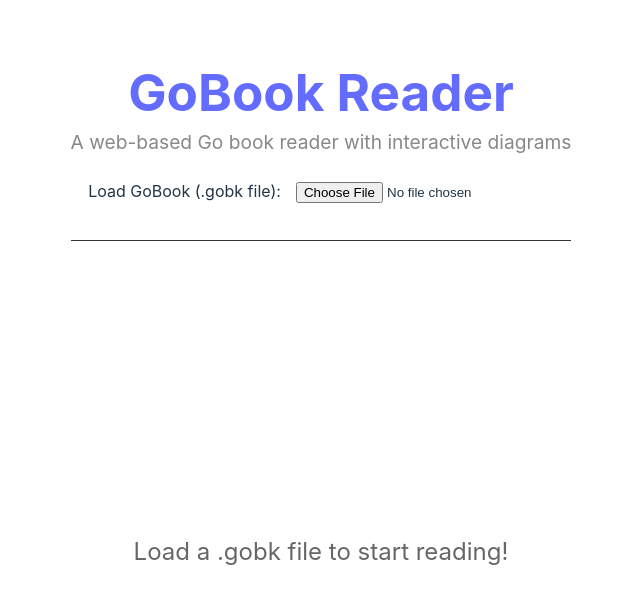
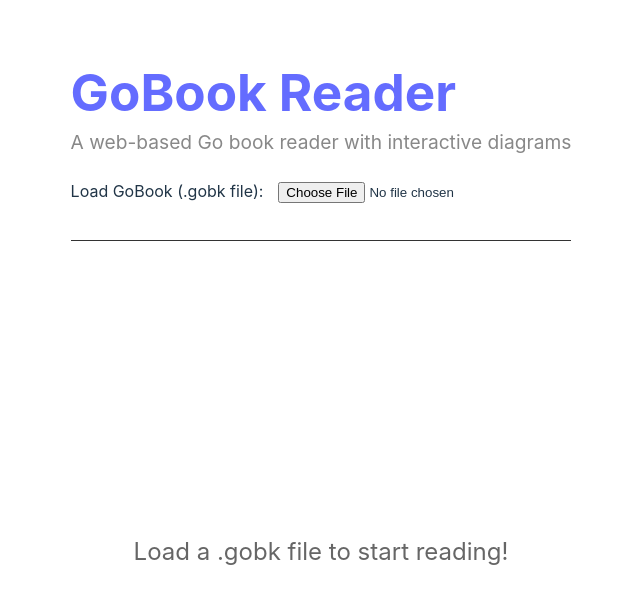
Before and after one commit to joeykblack/gobookreader, a React (Vite) app: page / in a window 1280 px wide. Shown: the top 604 px of the page, without its empty margins (319-959 px from the left). Built offline with nearby package versions, Linux system fonts and the light colour scheme; the HTML template or start-up script is replaced by a standard one.

Commit message:
Remove text centering and chapter labels, keep section separators

```diff
--- a/src/App.css
+++ b/src/App.css
@@ -2,7 +2,7 @@
   max-width: 1280px;
   margin: 0 auto;
   padding: 2rem;
-  text-align: center;
+  text-align: left;
 }
 
 .App {
--- a/src/App.jsx
+++ b/src/App.jsx
@@ -121,9 +121,7 @@ function App() {
           <div>
             {bookData.chapters.map((chapter, chapterIndex) => (
               <div key={chapterIndex} style={{ marginBottom: '40px' }}>
-                <h2 style={{ borderBottom: '1px solid #ccc', paddingBottom: '10px' }}>
-                  Chapter {chapterIndex + 1}
-                </h2>
+                <div style={{ borderBottom: '1px solid #ccc', margin: '20px 0' }}></div>
                 {chapter.content.map((item, itemIndex) => {
                   if (item.type === 'heading') {
                     const HeadingTag = `h${parseInt(item.level) + 2}` // h1 -> h3, h2 -> h4, etc.
```
